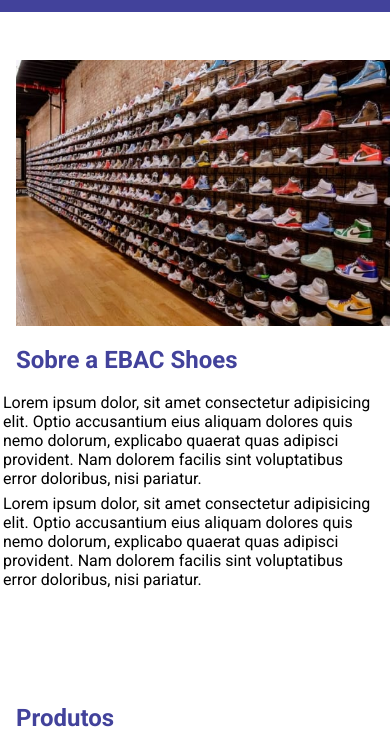
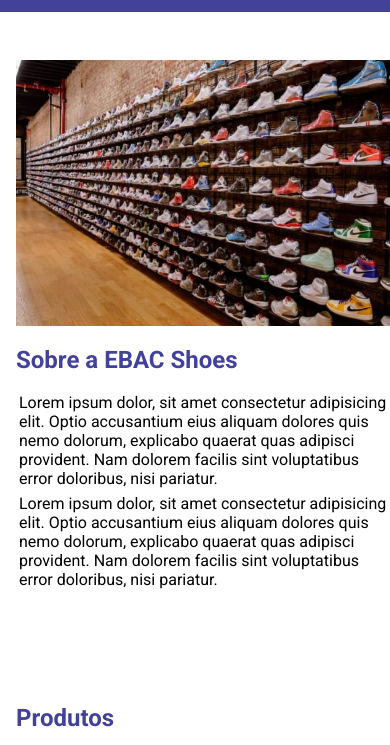
Before and after one commit to wendeldh7/Ebac_Shoes, a plain HTML site: page index.html in a window 390 px wide. Shown: the part 76-821 px from the top of the page. Drawn offline with nearby package versions, Linux system fonts and the light colour scheme; files whose address does not match are found by name.

Commit message:
Primeiro commit

```diff
--- a/main.css
+++ b/main.css
@@ -159,8 +159,7 @@ button {
     }
 
     section p {
-        margin-left: 16x;
-        margin-right: 16px;
+        margin-left: 16px;
     }
     p {
         padding: 3px;
```
